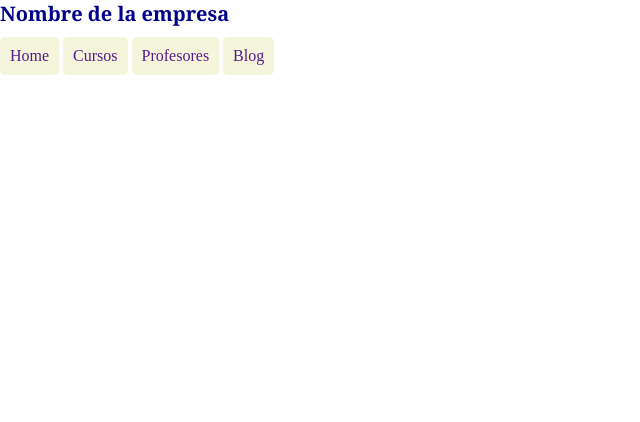
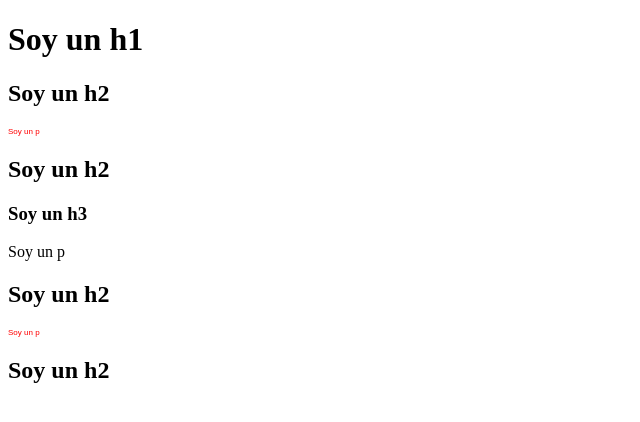
Before and after one commit to sebastian-ruiz-7/html-css-def, a plain HTML site: page index.html in a window 1280 px wide. Shown: the whole page, without its empty margins (0-640 px from the left). Drawn offline with Linux system fonts and the light colour scheme.

Commit message:
Se estudiaron los combinadores en CSS, se vio un ejemplo del adjacent siblings

```diff
--- a/index.html
+++ b/index.html
@@ -11,18 +11,17 @@
 </head>
 
 <body>
-    <header class="header">
-        <h1 class="header__h1">Nombre de la empresa</h1>
-    </header>
+    <main>
+        <h1>Soy un h1</h1>
+        <h2>Soy un h2</h2>
+        <p>Soy un p</p>
+        <h2>Soy un h2</h2>
+        <h3>Soy un h3</h3>
+        <p>Soy un p</p>
+        <h2>Soy un h2</h2>
+        <p>Soy un p</p>
+        <h2>Soy un h2</h2>
 
-    <main>
-        <ul class="main__links-de-informacion">
-            <li><a href="">Home</a></li>
-            <li><a href="">Cursos</a></li>
-            <li><a href="">Profesores</a></li>
-            <li><a href="">Blog</a></li>
-        </ul>
     </main>
-
 </body>
 </html>
--- a/styles/styles.css
+++ b/styles/styles.css
@@ -1,31 +1,11 @@
-*{
-    margin: 0;
-    padding: 0;
-    box-sizing: border-box;
+/* Este tipo de combinador es el tipo Adjacent sibling (hermano adyacente) */
+/*Se aplicara la estelización a la etiqueta de hasta la derecha*/
+/* Siempre que cumpla con la regla de antes del signo + */
+
+/* Para este caso se le aplicará la estelización a la etiqueta p
+que esté justo debajo de una etiqueta h2 */
+h2+p{
+    color: red;
+    font-family: Arial, Helvetica, sans-serif;
+    font-size: 8px;
 }
-
-.header__h1{
-    color: darkblue;
-    font-size: 20px;
-    font-family: Cambria, Cochin, Georgia, Times, 'Times New Roman', serif;
-    padding-bottom: 10px;
-}
-
-.main__links-de-informacion li{
-    padding-top: 10px;
-    display: inline-block;
-    background-color: beige;
-    color: blanchedalmond;
-    border-radius: 5px;
-    padding: 10px;
-}
-
-.main__links-de-informacion a{
-    text-decoration: none;
-}
-
-.main__links-de-informacion li:hover{
-    color: cornflowerblue;
-    text-decoration: underline;
-    background-color: cornflowerblue;
-}
```
